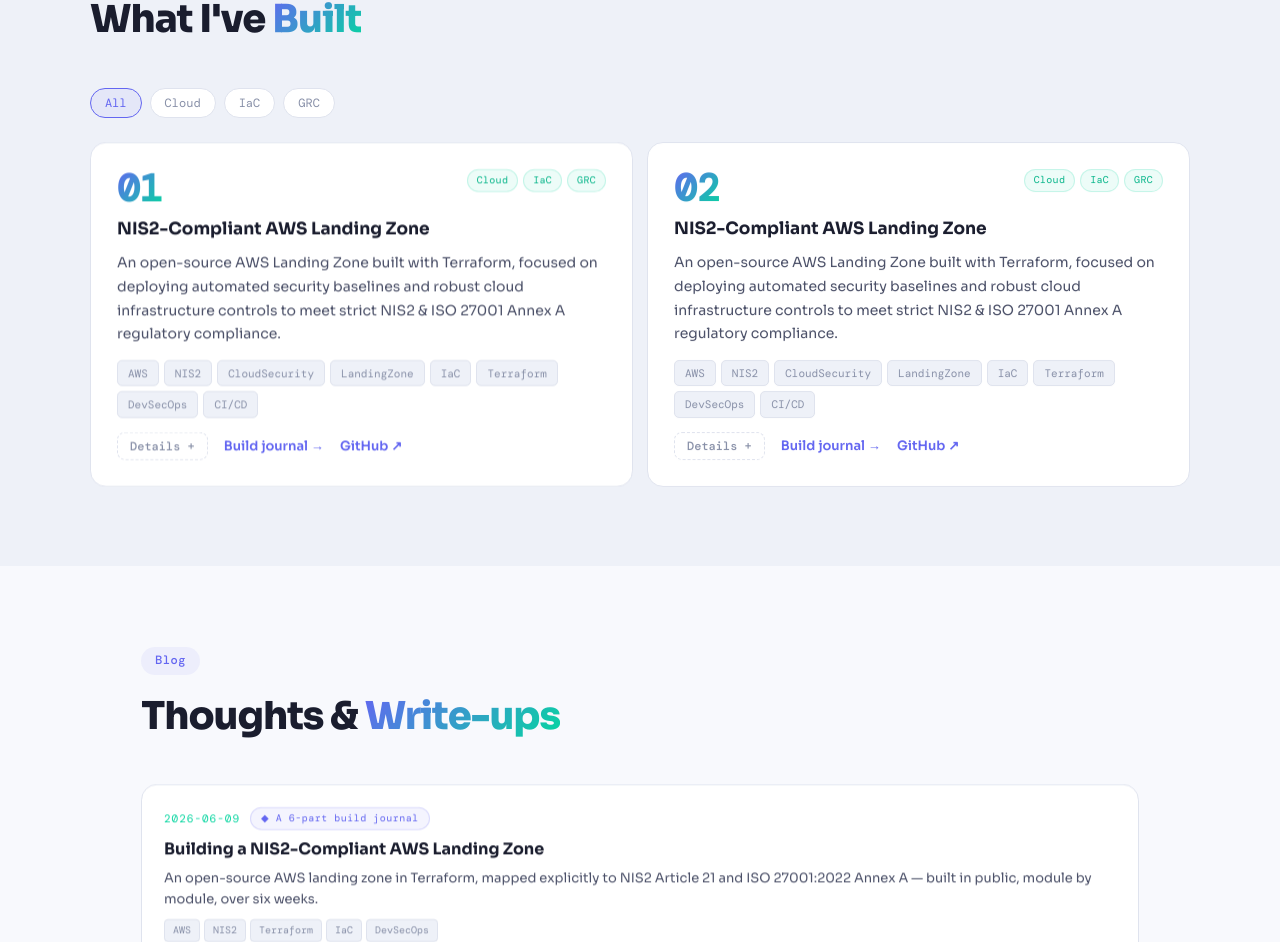
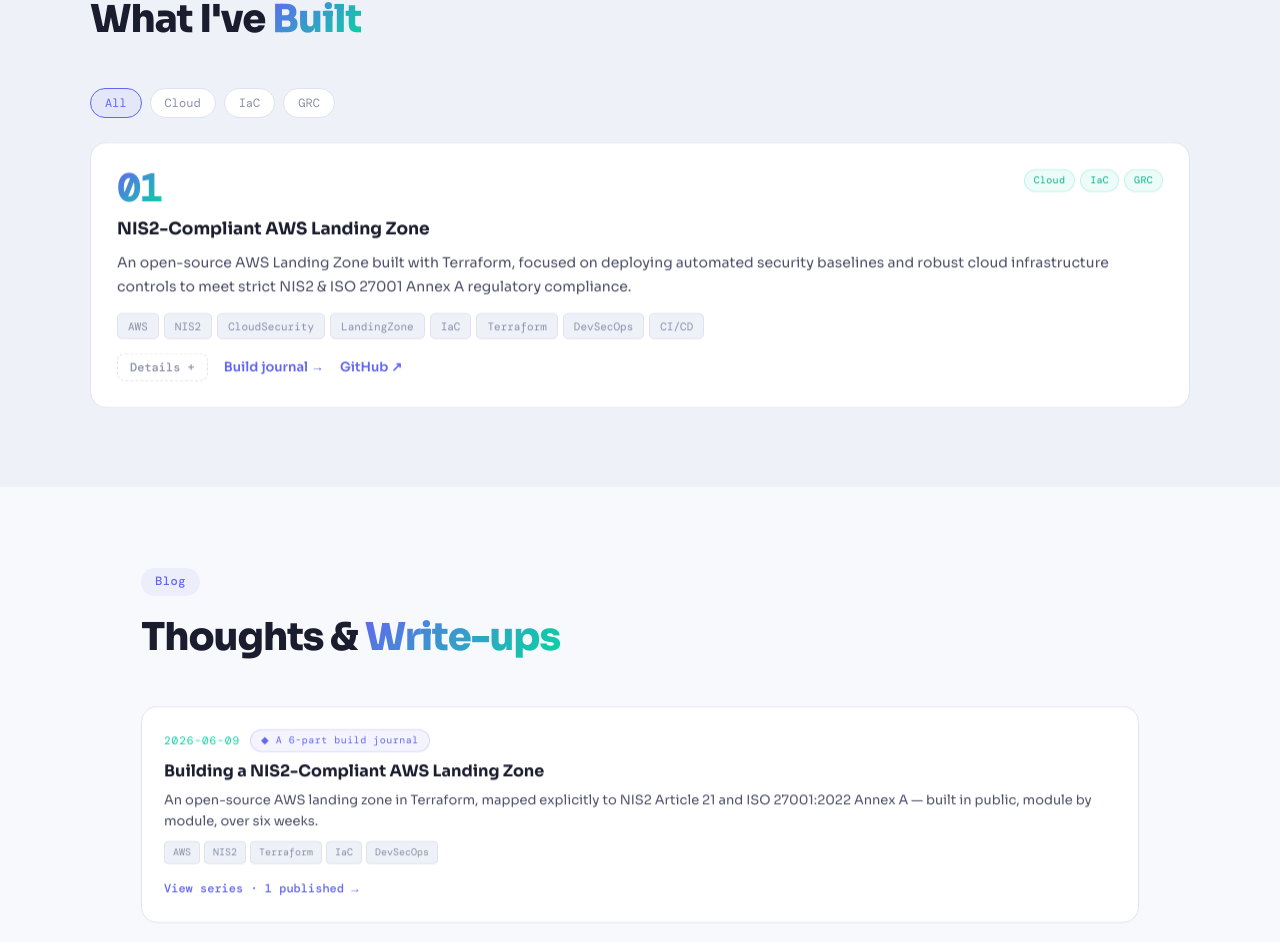
Before and after one commit to olanak/portfolio, a React (Vite) app: page / in a window 1280 px wide. Shown: the part 4716-5658 px from the top of the page. Built offline with nearby package versions, Linux system fonts and the light colour scheme; a web font is replaced by a local one.

Commit message:
blog week 0.1

```diff
--- a/src/data.js
+++ b/src/data.js
@@ -252,31 +252,6 @@ export const DATA = {
       ],
       "link": "https://github.com/olanak/aws-nis2-baseline",
       "seriesId": "nis2-landing-zone"
-    },
-    {
-      "icon": "🔧",
-      "title": "NIS2-Compliant AWS Landing Zone",
-      "desc": "An open-source AWS Landing Zone built with Terraform, focused on deploying automated security baselines and robust cloud infrastructure controls to meet strict NIS2 & ISO 27001 Annex A regulatory compliance.",
-      "categories": [
-        "Cloud",
-        "IaC",
-        "GRC"
-      ],
-      "problem": "Eighteen months after NIS2 came into force, almost no public Terraform examples map to it by name — regulated EU teams have CIS and NIST references but nothing tying infrastructure to NIS2 Article 21 obligations.",
-      "approach": "Modular Terraform (KMS, S3, CloudTrail, AWS Config, VPC, Organizations, Identity Center, GuardDuty, Security Hub), each resource tagged to the NIS2 measure and ISO 27001 control it satisfies. Validated free on LocalStack Pro, with a single cost-controlled real-AWS run for evidence.",
-      "outcome": "Auditable control-to-resource traceability, a full CI gauntlet (Checkov, tfsec, Infracost, terraform test) on every PR, and a reproducible landing zone anyone can stand up with one command.",
-      "tech": [
-        "AWS",
-        "NIS2",
-        "CloudSecurity",
-        "LandingZone",
-        "IaC",
-        "Terraform",
-        "DevSecOps",
-        "CI/CD"
-      ],
-      "link": "https://github.com/olanak/aws-nis2-baseline",
-      "seriesId": "nis2-landing-zone"
     }
   ],
   "contact": {
```
